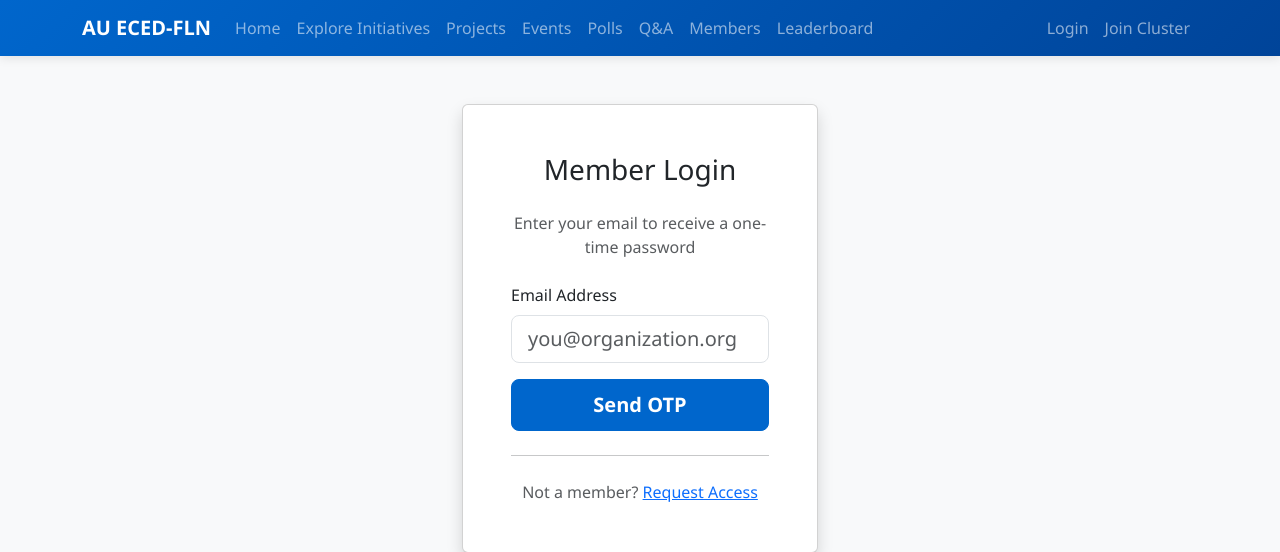
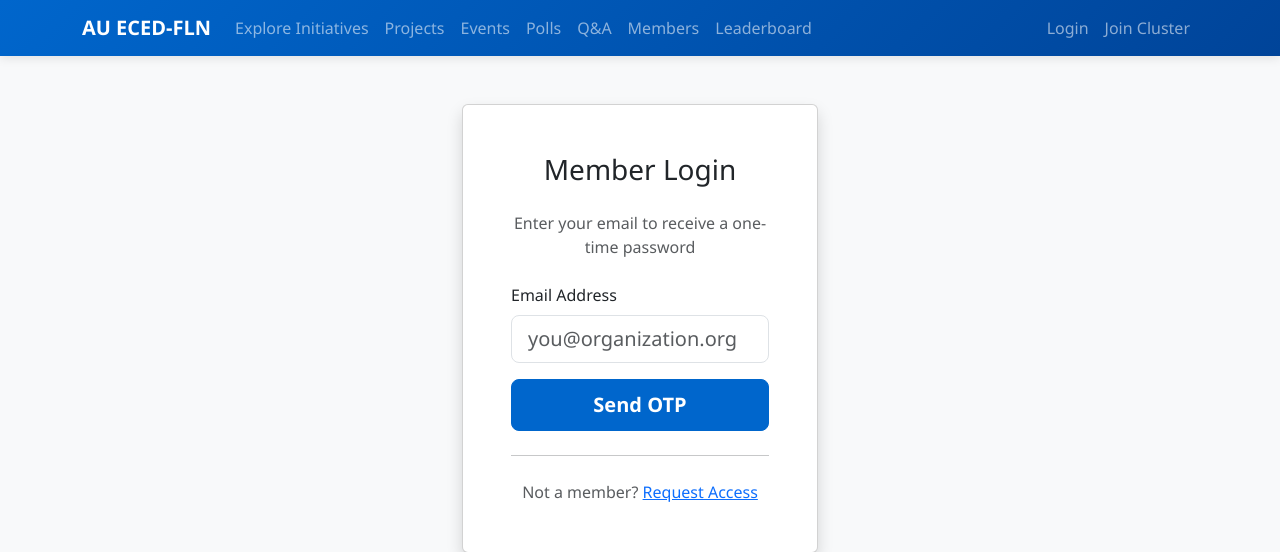
Before and after one commit to michsethowusu/cluster-os, a Flask app: a page that uses templates/base.html in a window 1280 px wide. Shown: the top 552 px of the page. Run offline with Flask 3, Linux system fonts and the light colour scheme; the visitor is signed in with stand-in values (Sample User, id 1).

Commit message:
Update base.html

```diff
--- a/templates/base.html
+++ b/templates/base.html
@@ -150,9 +150,6 @@
             <div class="collapse navbar-collapse" id="navbarNav">
                 <ul class="navbar-nav me-auto">
                     <li class="nav-item">
-                        <a class="nav-link" href="{{ url_for('index') }}">Home</a>
-                    </li>
-                    <li class="nav-item">
                         <a class="nav-link" href="{{ url_for('search') }}">Explore Initiatives</a>
                     </li>
                     <li class="nav-item">
```
